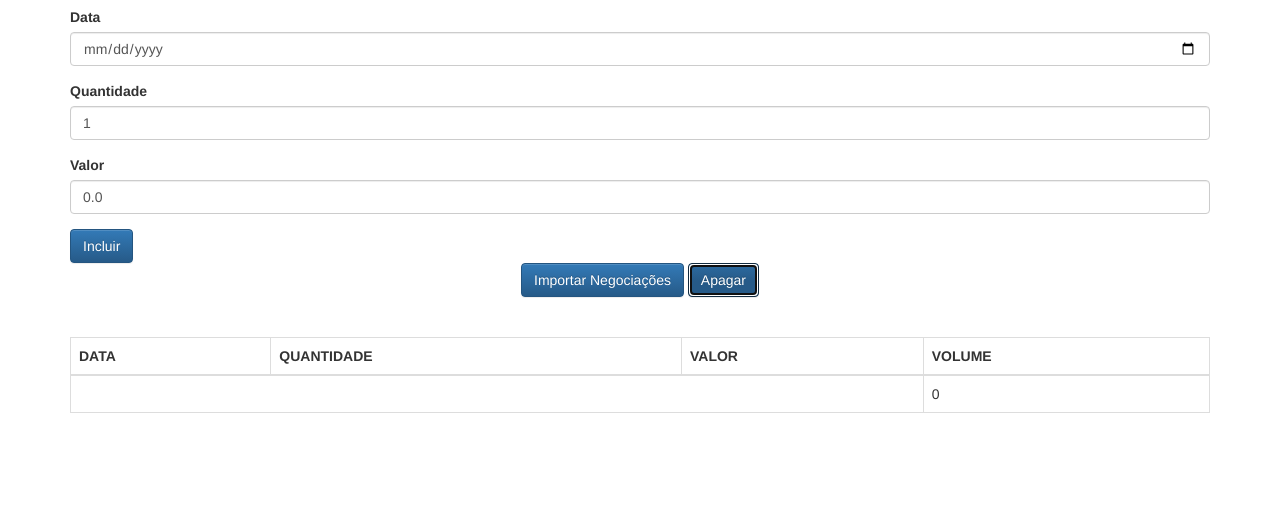
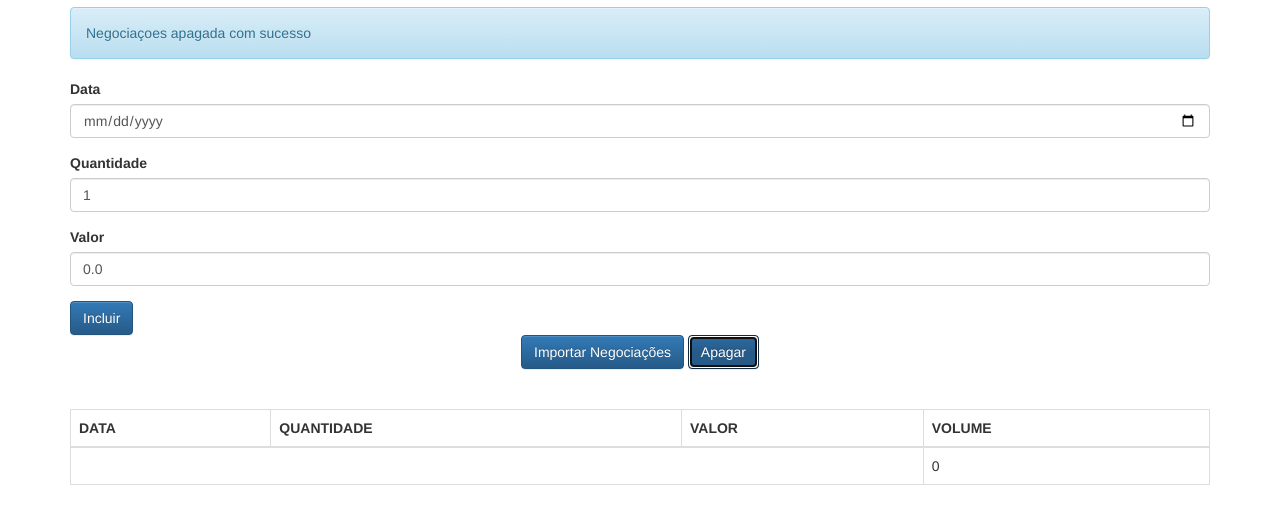
Before and after one commit to vrealtiago/jsES6, a plain HTML site: page aluraframe/client/index.html in a window 1280 px wide. Both pictures are taken after a click on the button "Apagar". Shown: the part 63-586 px from the top of the page. Drawn offline with Linux system fonts and the light colour scheme.

Commit message:
jsES6_part02 - lesson 01

```diff
--- a/aluraframe/client/index.html
+++ b/aluraframe/client/index.html
@@ -37,7 +37,7 @@
             <button class="btn btn-primary text-center" type="button">
                 Importar Negociações
             </button>
-            <button class="btn btn-primary text-center" type="button">
+            <button onclick="negociacaoController.apagar()" class="btn btn-primary text-center" type="button">
                 Apagar
             </button>
         </div>
--- a/aluraframe/client/js/app/controller/NegociacaoController.js
+++ b/aluraframe/client/js/app/controller/NegociacaoController.js
@@ -5,7 +5,8 @@ class NegociacaoController{
         this._inputData = $('#data');
         this._inputQuantidade = $('#quantidade');
         this._inputValor = $('#valor');
-        this._listaNegociacoes = new ListaNegociacoes();
+        this._listaNegociacoes = new ListaNegociacoes(model =>
+            this._negociacoesView.update(model));
         this._negociacoesView = new NegociacoesView($('#negociacoesView'));
         this._negociacoesView.update(this._listaNegociacoes);
         this._mensagem = new Mensagem();
@@ -16,10 +17,15 @@ class NegociacaoController{
     adiciona(event){
         event.preventDefault();
         this._listaNegociacoes.adiciona(this._criaNegociacao());
-        this._negociacoesView.update(this._listaNegociacoes);
         this._mensagem.texto = 'Negociação adicionada com sucesso';
         this._mensagemView.update(this._mensagem);
         this._cleanForm();
+    }
+
+    apagar(){
+        this._listaNegociacoes.esvazia();
+        this._mensagem.texto = 'Negociaçoes apagada com sucesso';
+        this._mensagemView.update(this._mensagem);
     }
 
     _criaNegociacao(){
--- a/aluraframe/client/js/app/models/ListaNegociacoes.js
+++ b/aluraframe/client/js/app/models/ListaNegociacoes.js
@@ -1,13 +1,22 @@
 class ListaNegociacoes{
-    constructor(){
+
+    constructor(armadilha){
         this._negociacoes = [];
+        this._armadilha = armadilha;
     }
 
     adiciona(negociacao){
         this._negociacoes.push(negociacao);
+        this._armadilha(this);
     }
 
     get negociacoes(){
         return [].concat(this._negociacoes);
     }
+
+    esvazia(){
+        this._negociacoes = [];
+        this._armadilha(this);
+    }
+
 }
```
